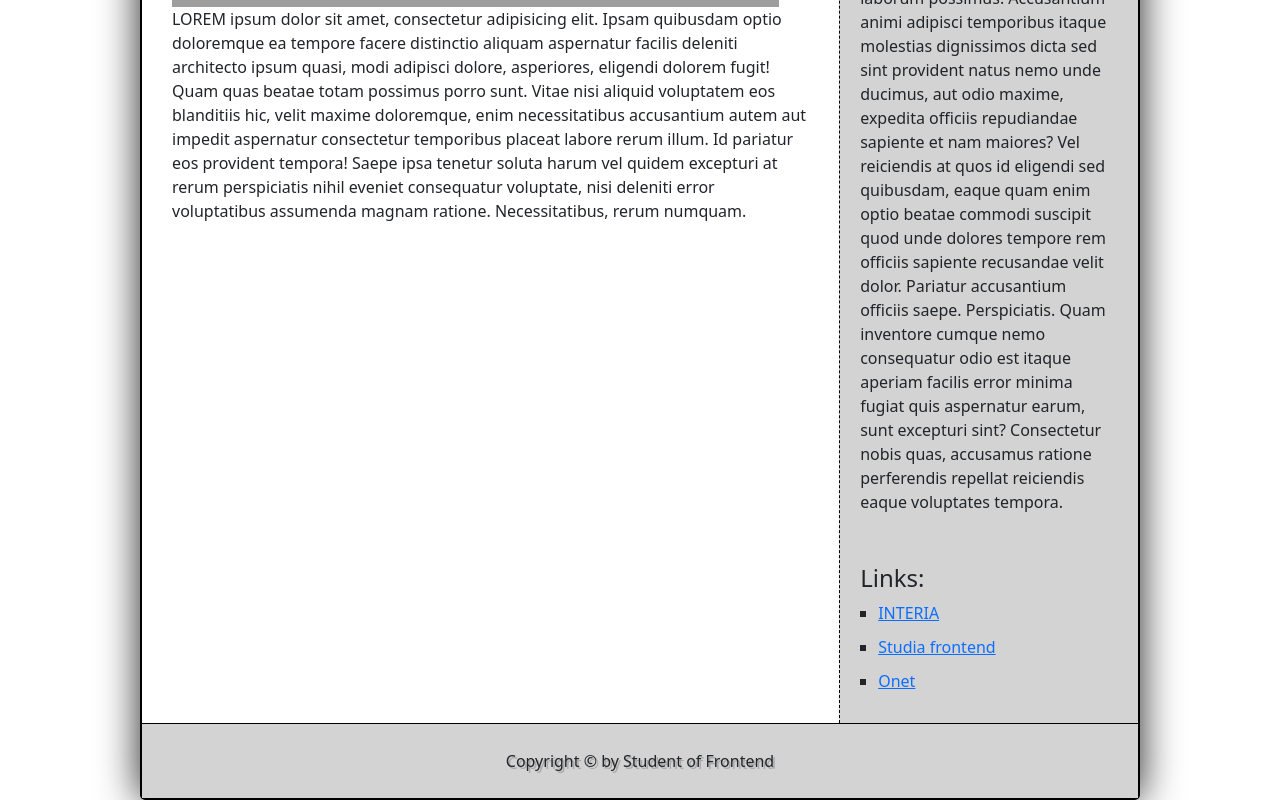
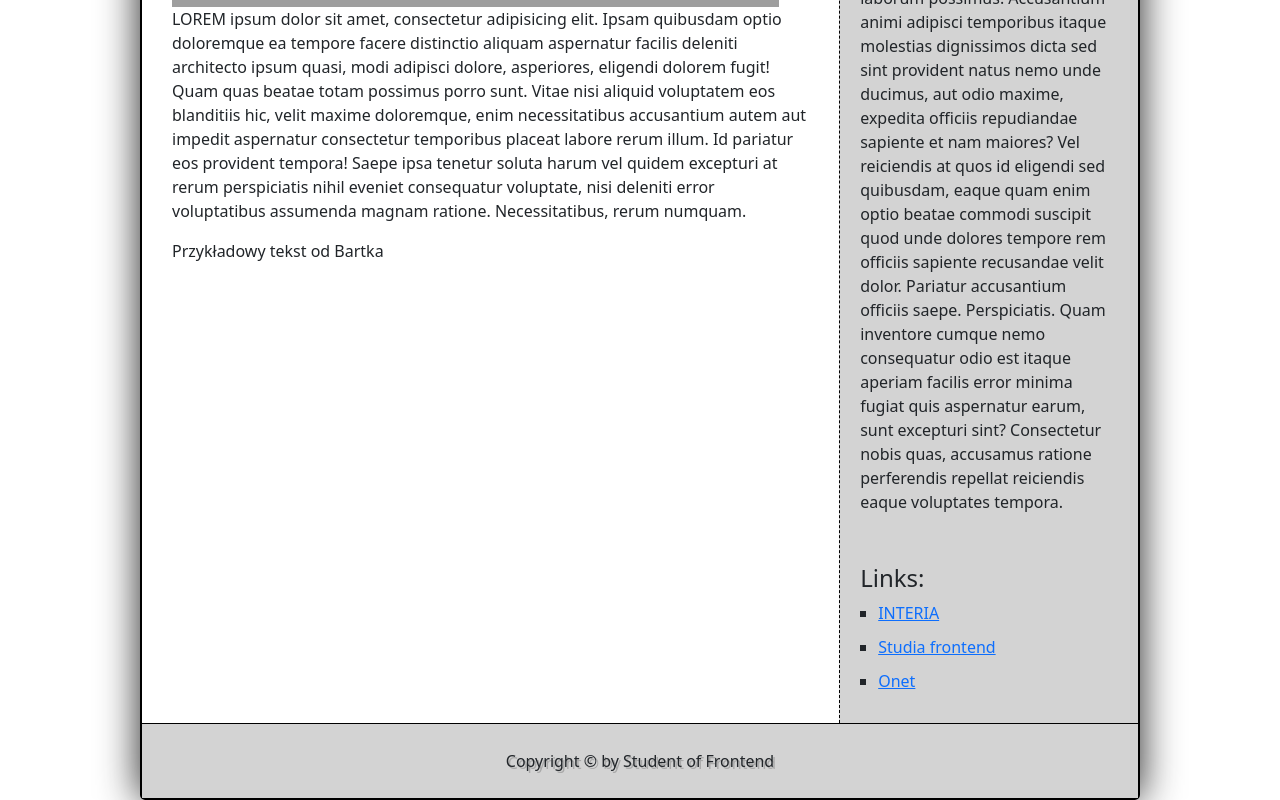
Before and after one commit to Najssky/pf1-team2, a plain HTML site: page index.html in a window 1280 px wide. Shown: the part 730-1530 px from the top of the page. Drawn offline with nearby package versions, Linux system fonts and the light colour scheme; grey boxes are pictures that could not be loaded.

Commit message:
Przykładowa zmiana od Bartka

```diff
--- a/index.html
+++ b/index.html
@@ -64,6 +64,7 @@
             consequatur voluptate, nisi deleniti error voluptatibus assumenda
             magnam ratione. Necessitatibus, rerum numquam.
           </p>
+          <p>Przykładowy tekst od Bartka</p>
         </article>
         <aside>
           <section class="widget">
```
